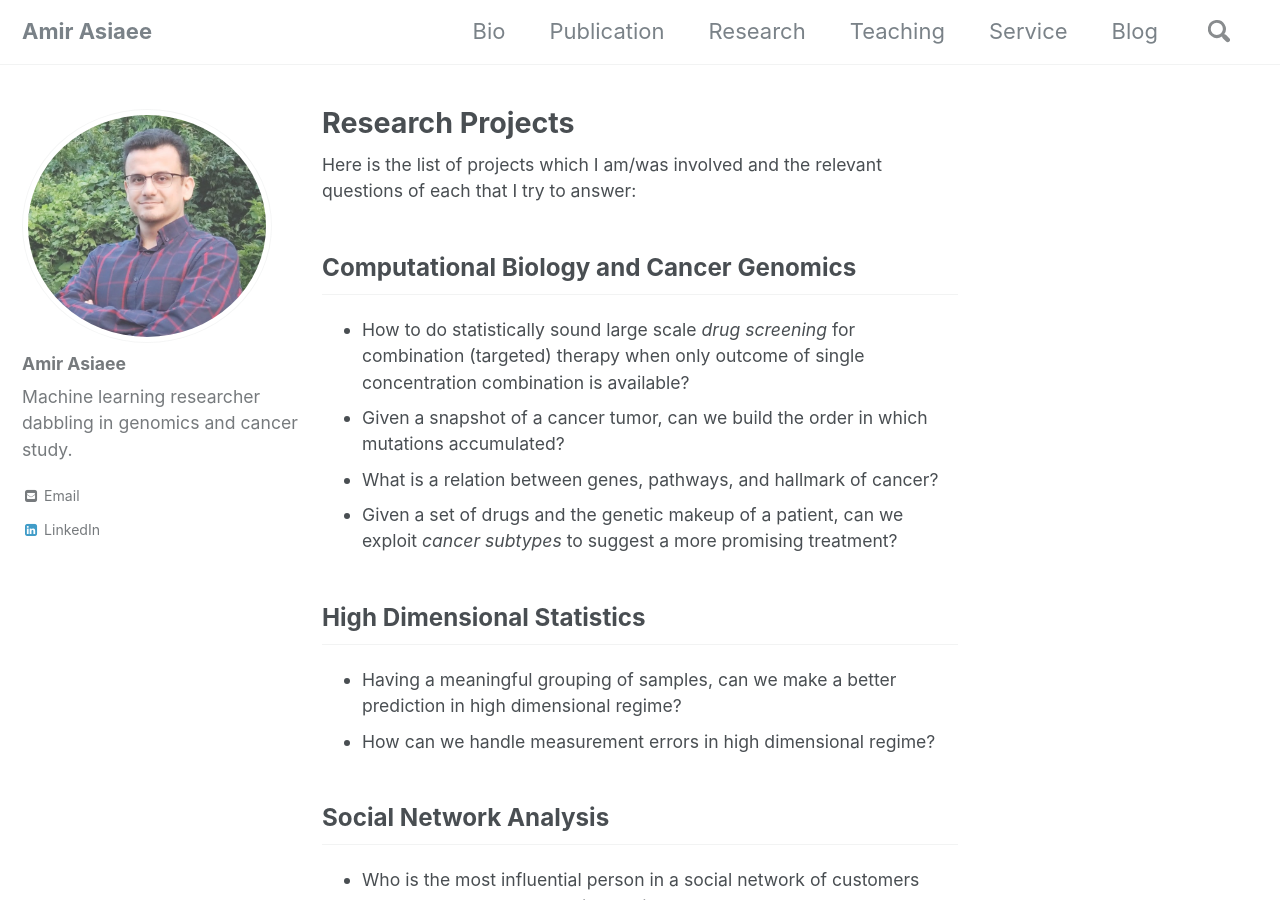
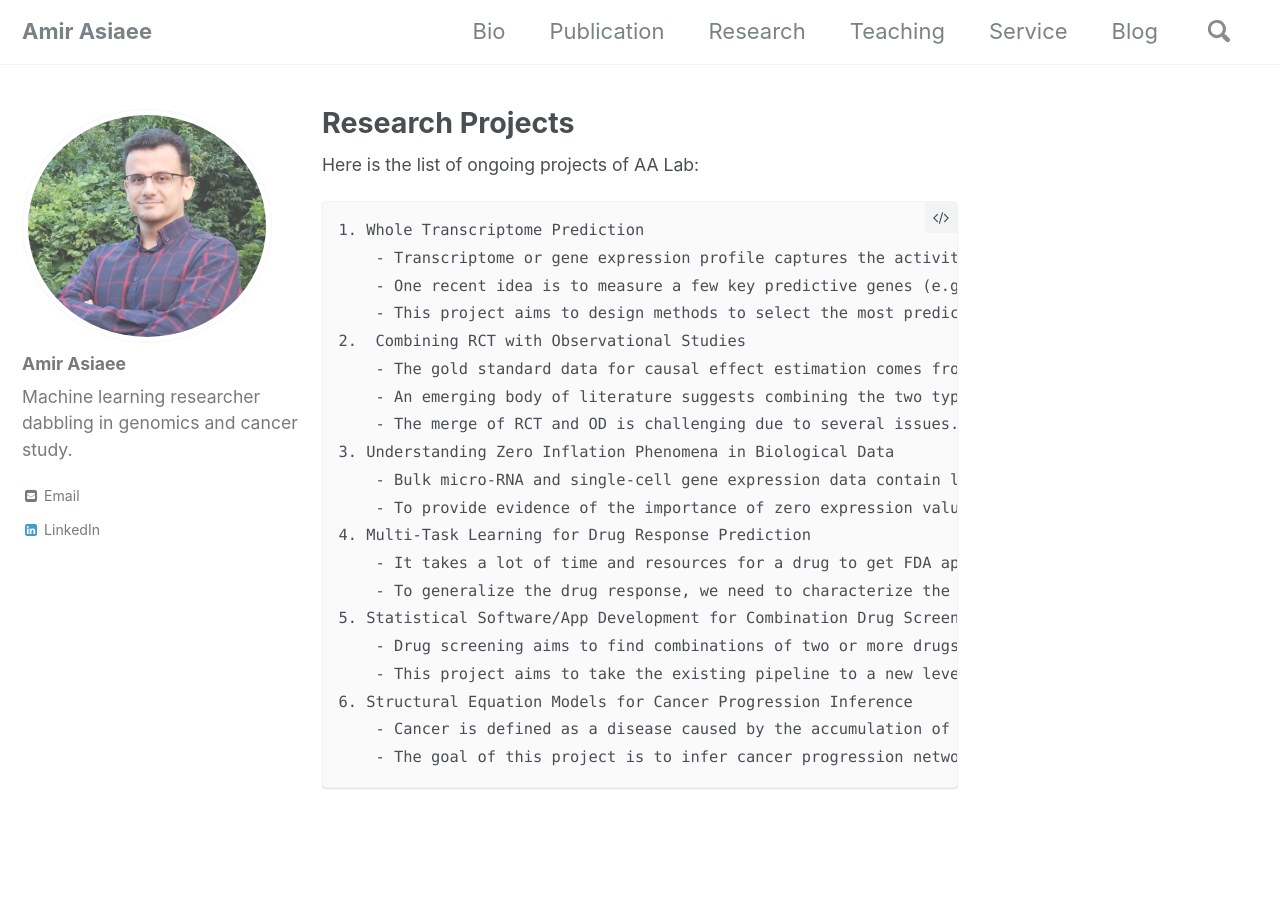
Before and after one commit to aasiaeet/aasiaeet.github.io, a Jekyll site: the page built from _pages/research.md, in a window 1280 px wide and 900 px high. Built offline with Jekyll 4.4.1, drawn with Linux system fonts in a browser that asks for light colours; nearby versions of some CDN libraries; some of the changed text lies outside the part shown.

Commit message:
research page updated.

```diff
--- a/_pages/research.md
+++ b/_pages/research.md
@@ -4,19 +4,26 @@ permalink: /research/
 author_profile: true
 title: Research Projects
 ---
-Here is the list of projects which I am/was involved and the relevant questions of each that I try to answer:
+Here is the list of ongoing projects of AA Lab:
 
-## Computational Biology and Cancer Genomics
-- How to do statistically sound large scale *drug screening* for combination (targeted) therapy when only outcome of single concentration combination is available?
-- Given a snapshot of a cancer tumor, can we build the order in which mutations accumulated?
-- What is a relation between genes, pathways, and hallmark of cancer?
-- Given a set of drugs and the genetic makeup of a patient, can we exploit *cancer subtypes* to suggest a more promising treatment?
-
-## High Dimensional Statistics
-- Having a meaningful grouping of samples, can we make a better prediction in high dimensional regime?
-- How can we handle measurement errors in high dimensional regime?
-
-## Social Network Analysis
-- Who is the most influential person in a social network of customers when they can change their loyalties?
-- Given crowd-sourced noisy labels of tweets, can we learn to classify sentiments of a tweet?
-- Assume we can modify social ties. What are the best links to add to a social network to increase the impact of a viral marketing campaign?
+    1. Whole Transcriptome Prediction
+        - Transcriptome or gene expression profile captures the activity of all genes in a sample at once. One can hope to represent the state of a sample (cell) with its transcriptome (~20k genes). Although measuring gene expression using RNA-Seq is much cheaper than a decade ago, scaling it to millions of samples is expensive.
+        - One recent idea is to measure a few key predictive genes (e.g., 1k genes) and predict the rest of the transcriptome (~19k genes) from that subset. These genes should be robust predictors across various environments. By environment, we broadly mean different cell states such as healthy/diseased, tissue-types, treated with various drugs, etc.
+        - This project aims to design methods to select the most predictive genes and algorithms that improve the prediction performance across environments.
+    2.  Combining RCT with Observational Studies
+        - The gold standard data for causal effect estimation comes from Randomized Control Trial (RCT), which is hard to run and limited in scope. On the other hand, observational studies are easier to conduct, but causal effect estimation using such data needs some untestable assumptions.
+        - An emerging body of literature suggests combining the two types of data to improve causal effect estimation. The goal of this project is to borrow ideas from transfer learning to design a more efficient causal effect estimator by merging RCT and observational data.
+        - The merge of RCT and OD is challenging due to several issues. First, the covariates measured in the two studies are not usually the same (e.g., age is present in one and absent in the other data set). More importantly, the joint distribution of covariates, treatment, and potential outcomes in OD and RCT populations are different.
+    3. Understanding Zero Inflation Phenomena in Biological Data
+        - Bulk micro-RNA and single-cell gene expression data contain lots of zeros. Previously, it was believed that these zeros are technological artifacts. But we hypothesize that they are biologically relevant and are associated with the environment, e.g., the cell type in scRNA-seq and tissue type in microRNA.
+        - To provide evidence of the importance of zero expression values, we explore multiple methods. We have been developing a Bayesian method to quantify the probability of zeros coming from a categorical
+variable (such as the tissue type). Moreover, we want to explore the ability of present/absent binary data to predict (classify) the samples into categories. Gene enrichment analysis of co-unexpressed values is another avenue that we will explore.
+    4. Multi-Task Learning for Drug Response Prediction
+        - It takes a lot of time and resources for a drug to get FDA approval. The rate of approval is very low, and many new drugs fail in various study phases.  Drug-repurposing suggests reusing the approved drugs for alternative diseases to avoid drug development challenges.
+        - To generalize the drug response, we need to characterize the biomarkers associated with the efficacy of the treatment in samples. This problem is a high-dimensional inference problem because many features of samples (gene expression profile, mutation, etc.) are measured while a few samples are usually available, e.g., in Cancer Cell Line Encyclopedia (CCLE).
+    5. Statistical Software/App Development for Combination Drug Screening
+        - Drug screening aims to find combinations of two or more drugs for a disease to be less toxic and more effective than each one. Finding the best combination is a combinatorial problem, and we need to design experiments carefully to find promising combinations out of thousands of possible ones. We have been developing a pipeline for statistical analysis of data generated from these experiments and new models for capturing drug synergy. The pipeline consists of various outlier removal, batch effect correction, and regression methods.
+        - This project aims to take the existing pipeline to a new level by making it into a reusable R package and potentially a user-friendly web application.
+    6. Structural Equation Models for Cancer Progression Inference
+        - Cancer is defined as a disease caused by the accumulation of mutations/alterations. Inferring the order of mutations during tumorigenesis is of biological and clinical interest. A favorite class of models for order of events is based on Bayesian Networks, which are DAGs equipped with probabilities. But BNs are incapable of modeling some properties of cancer progression, such as mutual exclusivity of event subsets.
+        - The goal of this project is to infer cancer progression networks from cross-sectional mutation allele frequency data using structural equation models. SEMs are flexible enough to capture complex progression trajectories, and the goal is to learn them from mutation allele frequency data.
--- a/index.html
+++ b/index.html
@@ -9,4 +9,3 @@ My research interests are machine learning, computational biology, and bioinform
 "|markdownify}}
 
 <a href="/Amir Asiaee - CV.pdf"><button type="button" class="btn" style="outline:none">My CV </button></a>
-<a href="/Research Statement - Amir Asiaee - 4pg + ref.pdf"><button type="button" class="btn" style="outline:none">Research Statement </button></a>
```
Also changed, not shown: 1 other file.
